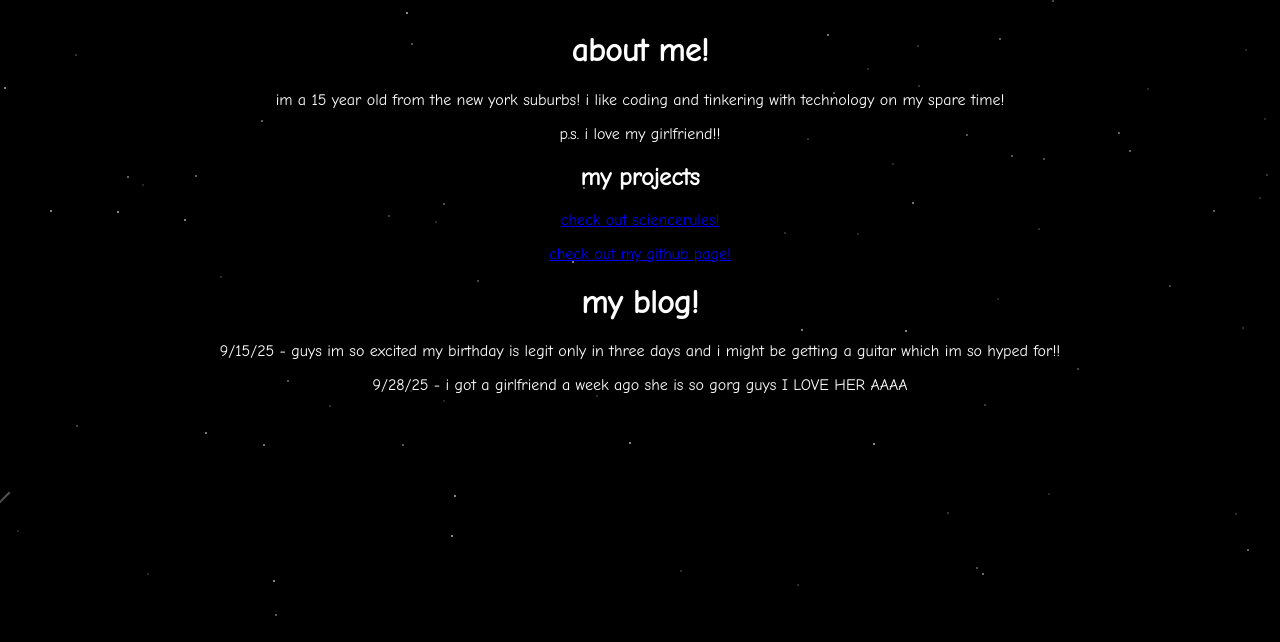
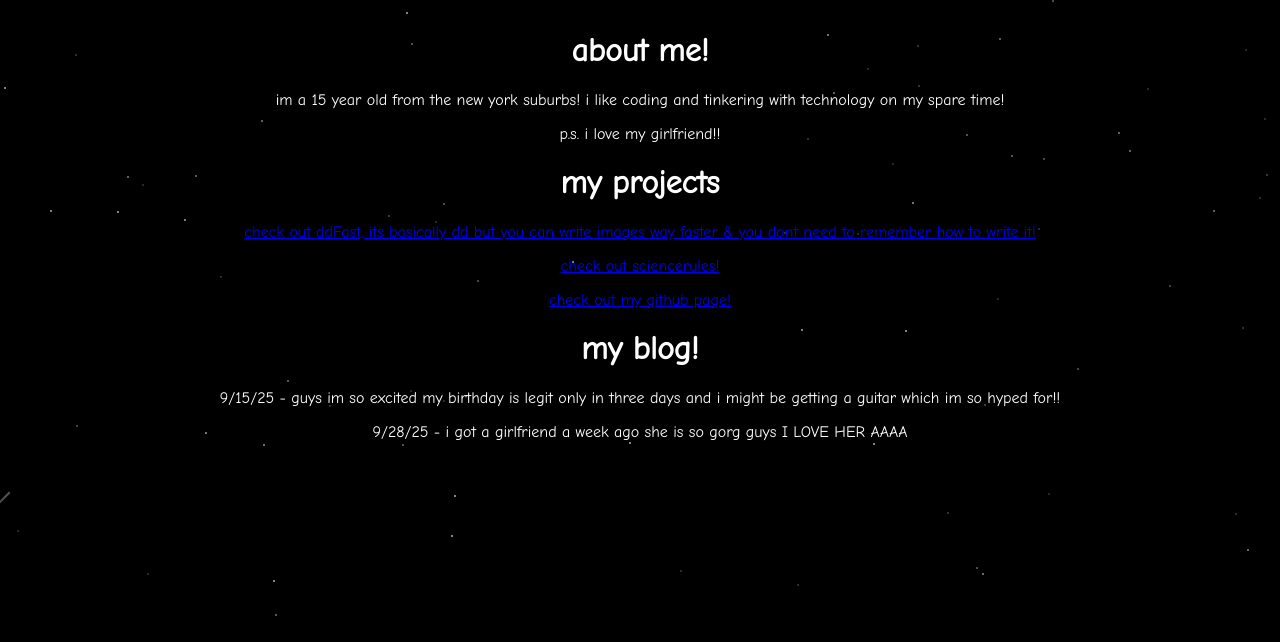
Before and after one commit to lucysgutz/my-blog, a plain HTML site: page index.html in a window 1280 px wide. Shown: the part 179-821 px from the top of the page. Drawn offline with Linux system fonts and the light colour scheme.

Commit message:
Update index.html

```diff
--- a/index.html
+++ b/index.html
@@ -27,7 +27,10 @@
 <h1>about me!</h1>
 <p> im a 15 year old from the new york suburbs! i like coding and tinkering with technology on my spare time!</p>
 <p>p.s. i love my girlfriend!!</p>
-<h2>my projects</h2>
+
+<h1>my projects</h1>
+
+<p><a href="https://github.com/lucysgutz/ddFast/" target="_blank" rel="noopener noreferrer">check out ddFast, its basically dd but you can write images way faster & you dont need to remember how to write it!</a></p>
 <p><a href="https://sciencerules.buzz" target="_blank" rel="noopener noreferrer">check out sciencerules!</a></p>
 <p><a href="https://github.com/lucysgutz">check out my github page!</a></p>
 <div class="shooting-star"></div>
```
